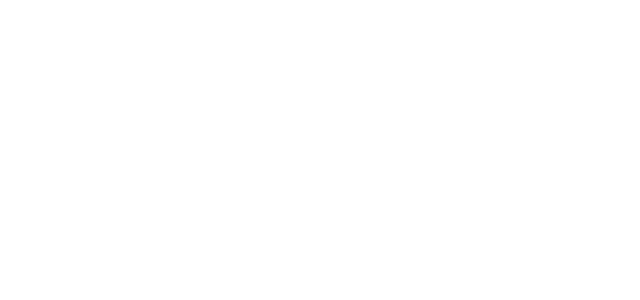
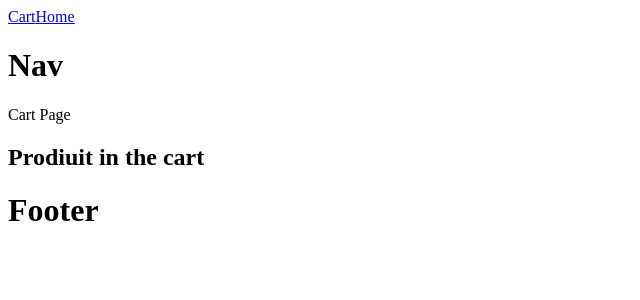
Before and after one commit to dias-steve/adpro, a React (Create React App) app: page /cart in a window 1280 px wide. Before the commit this address had no page. Shown: the top 300 px of the page, without its empty margins (0-640 px from the left). Built offline with nearby package versions, Linux system fonts and the light colour scheme.

Commit message:
Main Layout and cart page created

```diff
--- a/src/App.js
+++ b/src/App.js
@@ -7,23 +7,27 @@
 import CategoriePage from "./pages/CategoriePage";
 import ProductPage from "./pages/ProductPage";
 import ContactPage from "./pages/ContactPage";
+import Cart from './pages/Cart';
 
 import "./default.scss";
+import MainLayout from "./layouts/MainLayout";
 
 const queryClient = new QueryClient()
 function App() {
   return (
     <QueryClientProvider client={queryClient}>
       <div className="App">
-
+        <MainLayout>
         <Routes>
           {/* Routes go here */}
           <Route exact path="/" element={<HomePage />} />
           <Route exact path="/categorie/:idcategory/:namecategory" element={<CategoriePage />} />
           <Route exact path="/product/:idproduct" element={<ProductPage />} />
           <Route exact path="/contact" element={<ContactPage />} />
+          <Route exact path="/cart" element={<Cart/>} />
         </Routes>
         {/* <ReactQueryDevtools initialIsOpen /> */}
+        </MainLayout>
       </div>
     </QueryClientProvider>
   );
--- /dev/null
+++ b/src/components/Footer/index.js
@@ -0,0 +1,12 @@
+import React from 'react';
+import './styles.scss';
+
+const Footer = () => {
+    return (
+        <div className='Footer'>
+            <h1>Footer</h1>
+        </div>
+    )
+}
+
+export default Footer;
--- /dev/null
+++ b/src/components/Header/index.js
@@ -0,0 +1,19 @@
+import React from 'react'
+import { Link } from 'react-router-dom';
+import './styles.scss'
+
+
+const Header = () => {
+    return (
+        <header className='header'>
+          <Link to='/cart'>
+              Cart
+          </Link>
+          <Link to='/'>
+              Home
+          </Link>
+        </header>
+    )
+}
+
+export default Header;
--- /dev/null
+++ b/src/components/ProductCardList/index.js
@@ -0,0 +1,10 @@
+import React from 'react';
+import './styles.scss';
+
+const ProductCardList = () => {
+    return (<div className='productCardList'>
+        <h2> Prodiuit in the cart </h2>
+    </div>)
+}
+
+export default ProductCardList;
--- /dev/null
+++ b/src/layouts/MainLayout.js
@@ -0,0 +1,17 @@
+import React from 'react';
+import Header from '../components/Header'
+import Footer from '../components/Footer'
+const MainLayout = props => {
+    return (
+        <div className='mainlayout'>
+            < Header {...props}/>
+            <h1>Nav</h1>
+            <div className="main">
+                {props.children}
+            </div>
+            <Footer/>
+        </div>
+    )
+}
+
+export default MainLayout;
--- /dev/null
+++ b/src/pages/Cart/index.js
@@ -0,0 +1,14 @@
+import React from 'react';
+import ProductCardList from '../../components/ProductCardList';
+import './styles.scss';
+
+const Cart = () => {
+    return (
+        <div className="cartpage">
+            <p> Cart Page</p>
+            <ProductCardList/>
+        </div>
+    )
+}
+
+export default Cart;
```
Also changed, not shown: src/components/Footer/styles.scss (added), src/components/Header/styles.scss (added), src/components/ProductCardList/styles.scss (added), src/pages/Cart/styles.scss (added).
